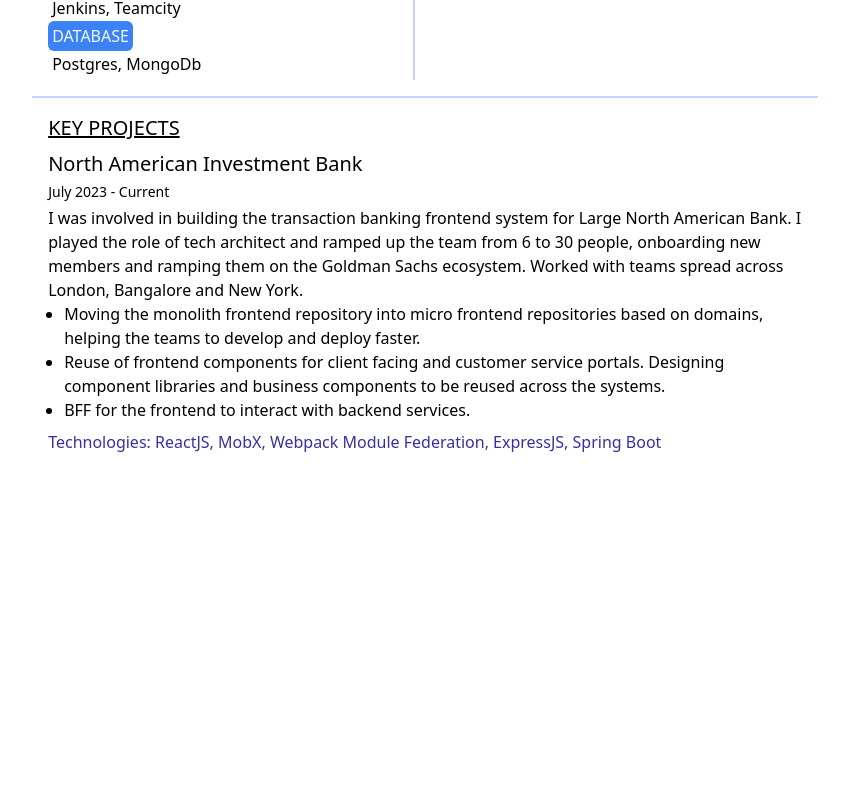
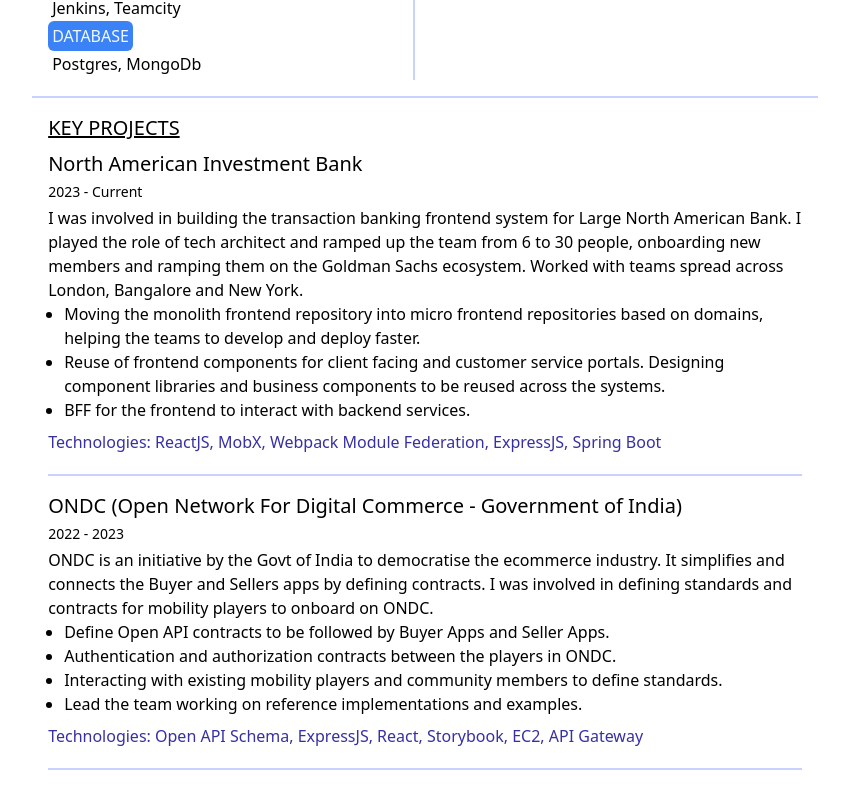
Before and after one commit to hariharanweb/hariharanweb-profile, a React (Create React App) app: page / in a window 1280 px wide. Shown: the part 834-1642 px from the top of the page, without its empty margins (215-1064 px from the left). Before the commit the page ends 1334 px from the top, so only its background shows below. Built offline with nearby package versions, Linux system fonts and the light colour scheme.

Commit message:
Second experience

```diff
--- a/src/App.tsx
+++ b/src/App.tsx
@@ -19,7 +19,7 @@
   const projects = [
     {
       client: 'North American Investment Bank',
-      duration: 'July 2023 - Current',
+      duration: '2023 - Current',
       technologies: 'ReactJS, MobX, Webpack Module Federation, ExpressJS, Spring Boot',
       description: 'I was involved in building the transaction banking frontend system for Large North American Bank. I played the role of tech architect and ramped up the team from 6 to 30 people, onboarding new members and ramping them on the Goldman Sachs ecosystem. Worked with teams spread across London, Bangalore and New York.',
       responsibilities: [
@@ -27,18 +27,30 @@
         'Reuse of frontend components for client facing and customer service portals. Designing component libraries and business components to be reused across the systems.',
         'BFF for the frontend to interact with backend services.'
       ]
+    },
+    {
+      client: 'ONDC (Open Network For Digital Commerce - Government of India)',
+      duration: '2022 - 2023',
+      technologies: 'Open API Schema, ExpressJS, React, Storybook, EC2, API Gateway',
+      description: 'ONDC is an initiative by the Govt of India to democratise the ecommerce industry. It simplifies and connects the Buyer and Sellers apps by defining contracts. I was involved in defining standards and contracts for mobility players to onboard on ONDC.',
+      responsibilities: [
+        'Define Open API contracts to be followed by Buyer Apps and Seller Apps.',
+        'Authentication and authorization contracts between the players in ONDC.',
+        'Interacting with existing mobility players and community members to define standards.',
+        'Lead the team working on reference implementations and examples.'
+      ]
     }
   ]
 
-  const renderProject = (project:any) => {
+  const renderProject = (project: any) => {
     return (
-      <div key={project.client}>
+      <div key={project.client} className='border-b-2 border-indigo-200 pb-4 mb-4'>
         <h3 className="text-xl pb-1">{project.client}</h3>
         <div className="text-sm pb-1 ">{project.duration}</div>
 
         <div>{project.description}</div>
         <ul className="list-disc pl-4">
-        {project.responsibilities.map((responsibility:any) => <li key={responsibility}>{responsibility}</li>)}
+          {project.responsibilities.map((responsibility: any) => <li key={responsibility}>{responsibility}</li>)}
         </ul>
         <div className="text-md pb-1 text-indigo-800 py-2">Technologies: {project.technologies}</div>
       </div>
@@ -57,7 +69,7 @@
           </h3>
         </div>
         <div className='flex flex-row items-center'>
-          <div className='pr-8'><img src={aws} width={'100px'} height={'100x'} alt='AWS Certified Software Architect'/></div>
+          <div className='pr-8'><img src={aws} width={'100px'} height={'100x'} alt='AWS Certified Software Architect' /></div>
           <div>
             <div>
               <EmailIcon />
```
Lines whose indentation alone changed are shown as unchanged.
